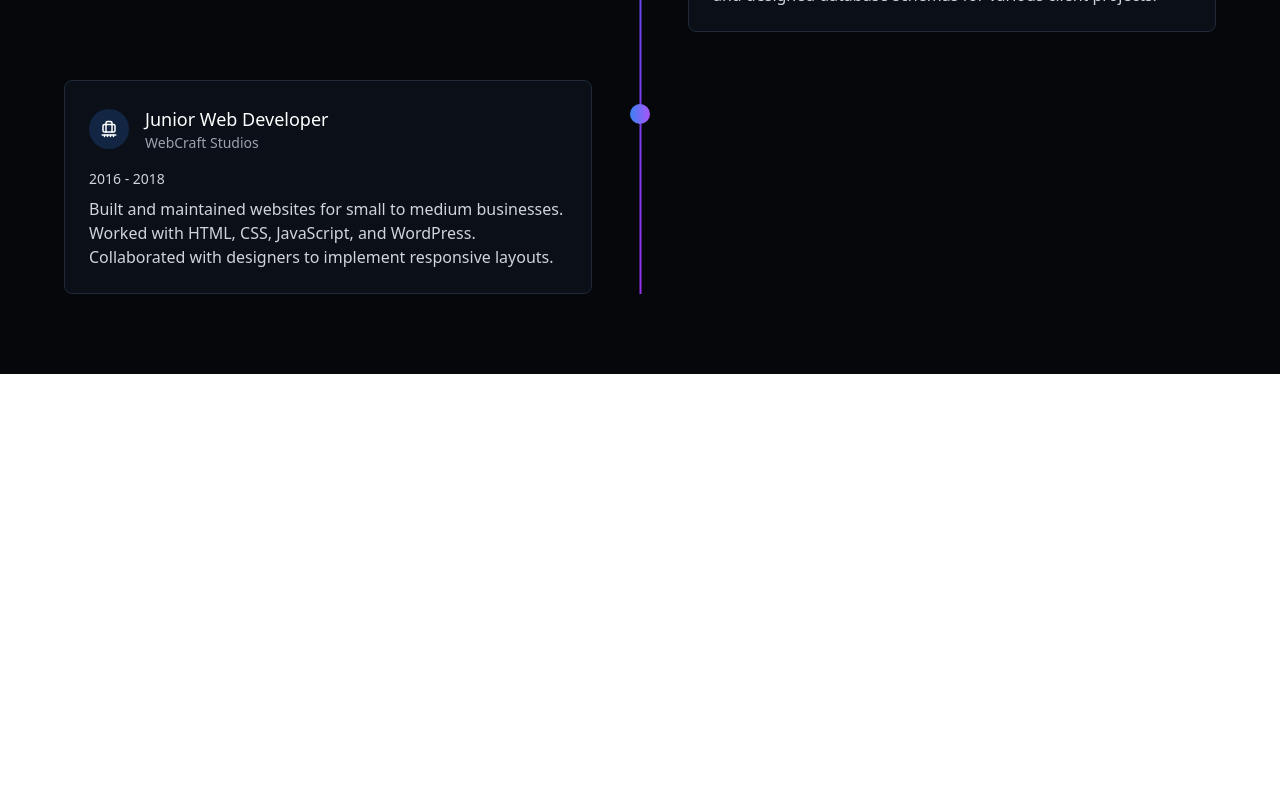
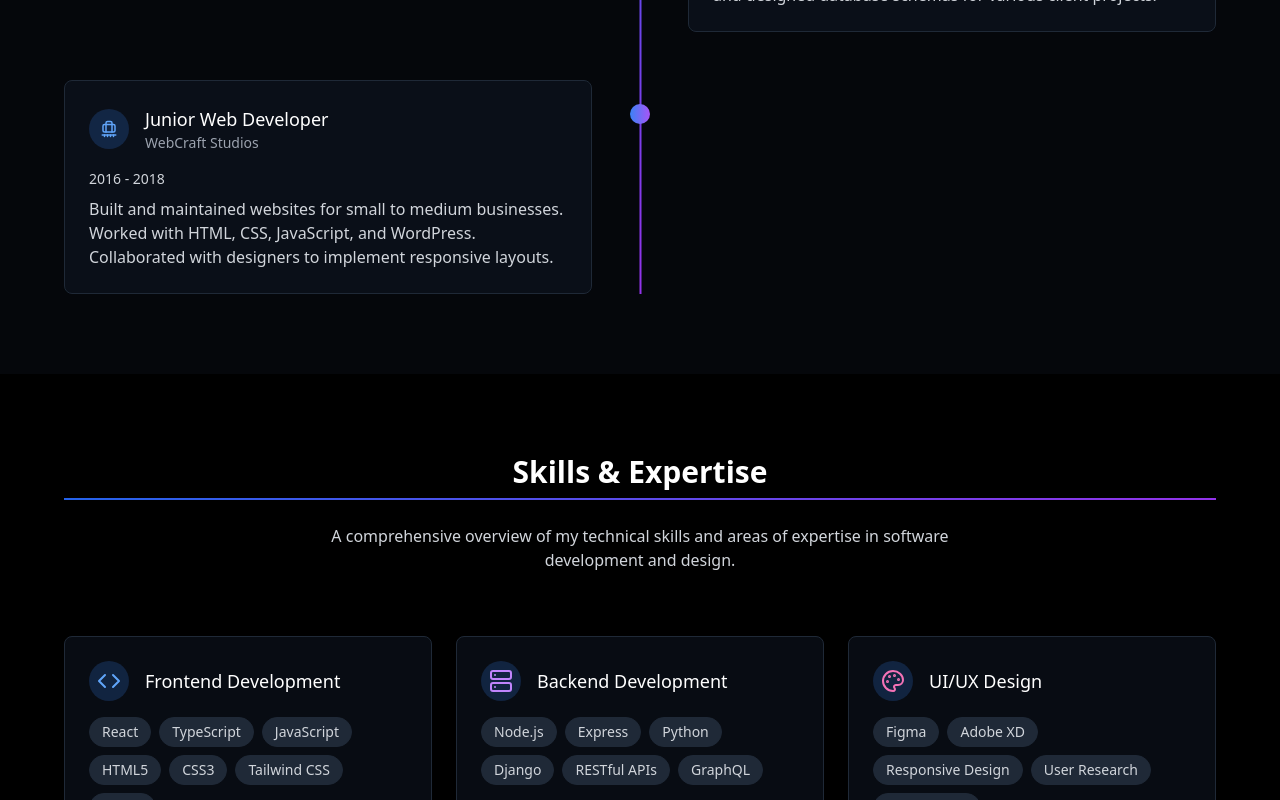
Before and after one commit to devcontainerDuy/personal-website, a React (Vite) app: page / in a window 1280 px wide. Shown: the part 2000-2800 px from the top of the page. Before the commit the page ends 2374 px from the top, so only its background shows below. Built offline with nearby package versions, Linux system fonts and the light colour scheme.

Commit message:
feat: add SkillsSection component to showcase technical skills and expertise

```diff
--- a/src/App.tsx
+++ b/src/App.tsx
@@ -3,6 +3,7 @@ import Template from "@/components/layouts/Template";
 import HeroSection from "@/components/layouts/HeroSection";
 import AboutSection from "@/components/layouts/AboutSection";
 import ExperienceSection from "@/components/layouts/ExperienceSection";
+import SkillsSection from "@/components/layouts/SkillsSection";
 
 function App() {
     return (
@@ -10,6 +11,7 @@ function App() {
             <HeroSection/>
             <AboutSection/>
             <ExperienceSection/>
+            <SkillsSection/>
             {/* <ProjectsSection/> */}
             {/* <ContactSection/> */}
             {/* <Footer/> */}
--- a/src/components/layouts/ExperienceSection.tsx
+++ b/src/components/layouts/ExperienceSection.tsx
@@ -33,7 +33,7 @@ const ExperienceSection = () => {
                                             <div className="relative z-10">
                                                 <div className="flex items-center mb-4">
                                                     <div className="w-10 h-10 rounded-full bg-blue-500/20 flex items-center justify-center mr-4">
-                                                        <BriefcaseConveyorBelt size={18} />
+                                                        <BriefcaseConveyorBelt size={18} className="text-blue-400" />
                                                     </div>
                                                     <div className="">
                                                         <h3 className="text-lg font-medium">{exp.title}</h3>
--- /dev/null
+++ b/src/components/layouts/SkillsSection.tsx
@@ -0,0 +1,83 @@
+import Divider from "@/components/ui/Divider";
+import Card from "@/components/ui/Card";
+import Badge from "@/components/ui/Badge";
+import { BrainIcon, CodeIcon, DatabaseIcon, PaletteIcon, ServerIcon, UsersIcon } from "lucide-react";
+
+const SkillsSection = () => {
+    const skillCategories = [
+        {
+            id: 1,
+            title: "Frontend Development",
+            icon: <CodeIcon size={24} className="text-blue-400" />,
+            skills: ["React", "TypeScript", "JavaScript", "HTML5", "CSS3", "Tailwind CSS", "Redux"],
+        },
+        {
+            id: 2,
+            title: "Backend Development",
+            icon: <ServerIcon size={24} className="text-purple-400" />,
+            skills: ["Node.js", "Express", "Python", "Django", "RESTful APIs", "GraphQL"],
+        },
+        {
+            id: 3,
+            title: "UI/UX Design",
+            icon: <PaletteIcon size={24} className="text-pink-400" />,
+            skills: ["Figma", "Adobe XD", "Responsive Design", "User Research", "Wireframing"],
+        },
+        {
+            id: 4,
+            title: "Database",
+            icon: <DatabaseIcon size={24} className="text-green-400" />,
+            skills: ["MongoDB", "PostgreSQL", "MySQL", "Firebase", "Redis"],
+        },
+        {
+            id: 5,
+            title: "AI & ML",
+            icon: <BrainIcon size={24} className="text-yellow-400" />,
+            skills: ["TensorFlow", "PyTorch", "Natural Language Processing", "Computer Vision"],
+        },
+        {
+            id: 6,
+            title: "Soft Skills",
+            icon: <UsersIcon size={24} className="text-orange-400" />,
+            skills: ["Team Leadership", "Project Management", "Communication", "Problem Solving"],
+        },
+    ];
+
+    return (
+        <section id="skills" className="relative py-20 px-4">
+            <div className="max-w-6xl mx-auto">
+                <div className="text-center mb-16">
+                    <h2 className="text-3xl font-bold mb-2">
+                        <span>Skills & Expertise</span>
+                    </h2>
+                    <Divider className="max-w-6xl mx-auto mb-6" />
+                    <p className="text-gray-300 max-w-2xl mx-auto">A comprehensive overview of my technical skills and areas of expertise in software development and design.</p>
+                </div>
+
+                <div className="grid md:*:grid-cols-2 lg:grid-cols-3 gap-6">
+                    {skillCategories?.map((category) => (
+                        <Card key={category.id} className="md:max-w-full p-6">
+                            <div className="absolute inset-0 bg-gradient-to-r from-blue-500/10 to-purple-500/10 opacity-0 group-hover:opacity-100" />
+                            <div className="relative z-10">
+                                <div className="flex items-center mb-4">
+                                    <div className="w-10 h-10 rounded-full bg-blue-500/20 flex items-center justify-center mr-4">{category.icon}</div>
+                                    <h3 className="text-lg font-medium">{category.title}</h3>
+                                </div>
+
+                                <div className="flex flex-wrap gap-2">
+                                    {category?.skills?.map((skill) => (
+                                        <Badge key={skill} className="text-sm">
+                                            {skill}
+                                        </Badge>
+                                    ))}
+                                </div>
+                            </div>
+                        </Card>
+                    ))}
+                </div>
+            </div>
+        </section>
+    );
+};
+
+export default SkillsSection;
```
